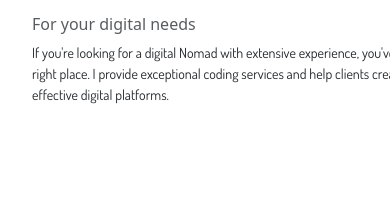
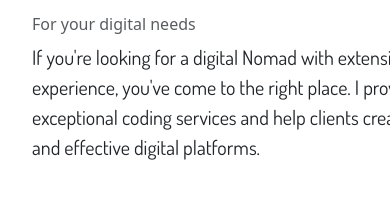
Before and after one commit to duainem7/site, a React (Create React App) app: page / in a window 390 px wide. Shown: the part 293-505 px from the top of the page. Built offline with nearby package versions, Linux system fonts and the light colour scheme.

Commit message:
latest commit

```diff
--- a/src/App.css
+++ b/src/App.css
@@ -136,7 +136,7 @@ left: 2px;
     font-size: 19px;
   }
   .cardtext{
-    font-size: 14px;
+    font-size: 20px;
   }
   .tenissball{
     width: 240;
@@ -145,4 +145,7 @@ left: 2px;
   .cardseccards{
     width: 11rem;
   }
+  .firstseccard{
+    width: 25rem;
+  }
 }
--- a/src/carousel.js
+++ b/src/carousel.js
@@ -1,4 +1,4 @@
-
+import './App.css'
 import Card from 'react-bootstrap/Card'
 import Col from 'react-bootstrap/Col'
 import Row from 'react-bootstrap/Row'
--- a/src/firstsec.js
+++ b/src/firstsec.js
@@ -8,7 +8,7 @@ import Row from 'react-bootstrap/Row';
 function FirstSec() {
   return (
     <Container className='d-flex p-3'>
-        <Row><Col><Card style={{width: '30rem', height: '35rem', border: 'none'}}>
+        <Row><Col><Card className="firstseccard" style={{width: '30rem', height: '35rem', border: 'none'}}>
           <Card.Body>
             <Card.Title><h1 className='title'>Innovative Solutions</h1></Card.Title>
             <Card.Subtitle className="mb-2 text-muted">For your digital needs</Card.Subtitle>
--- a/src/selfie.js
+++ b/src/selfie.js
@@ -1,3 +1,4 @@
+import './App.css'
 import Col from 'react-bootstrap/Col';
 import Container from 'react-bootstrap/Container';
 import Row from 'react-bootstrap/Row';
```
